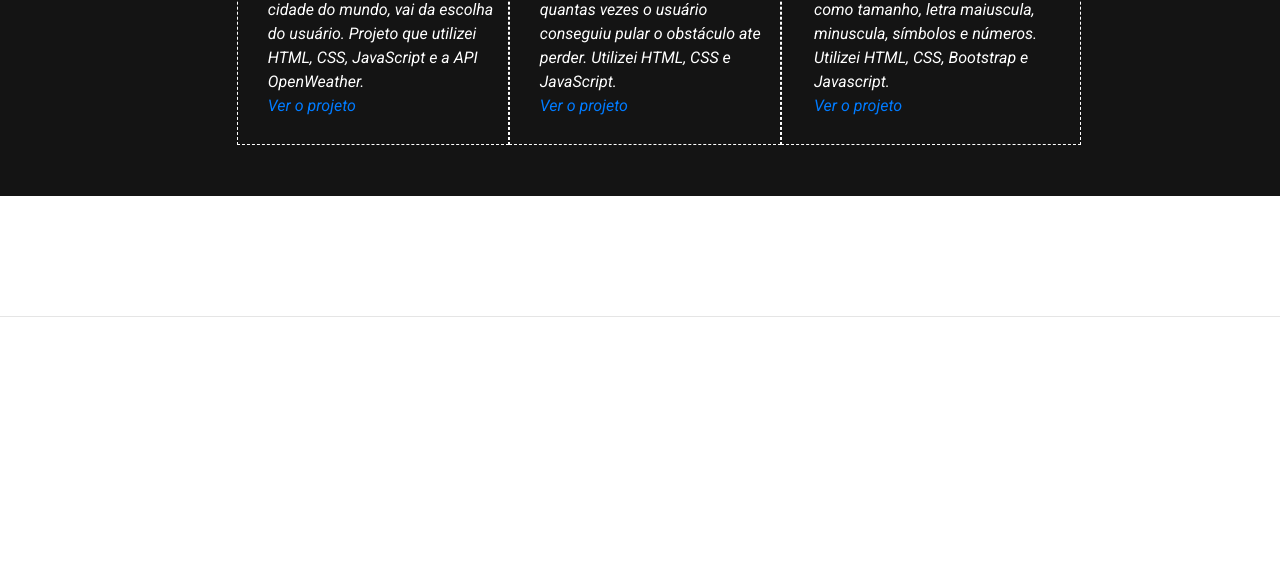
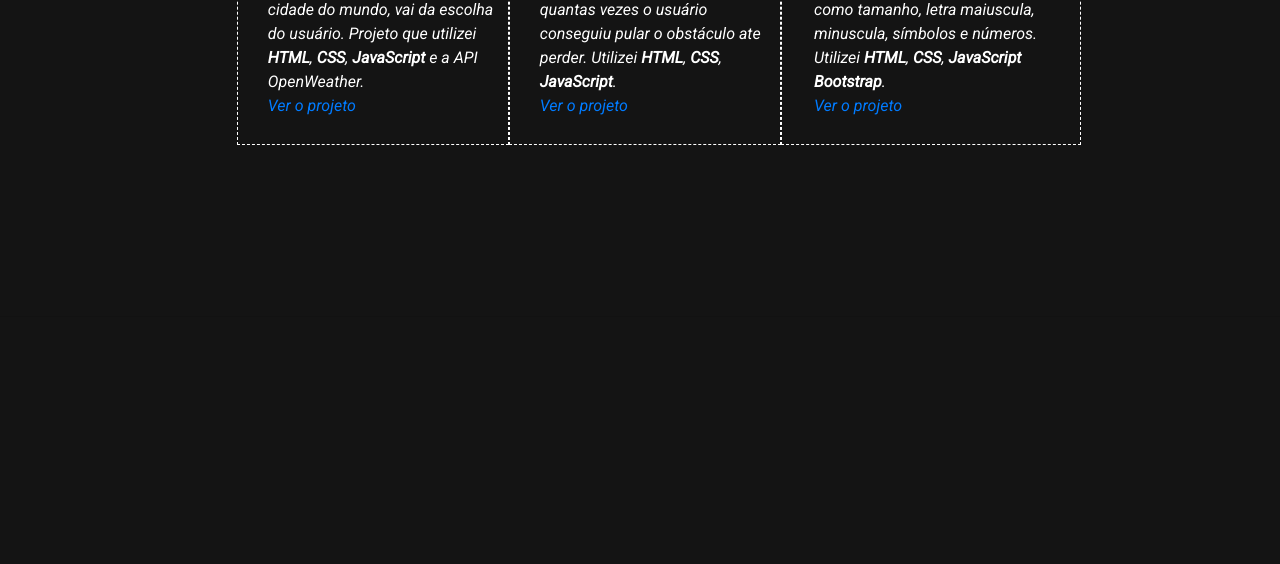
Before and after one commit to dutra118/portifolio, a plain HTML site: page index.html in a window 1280 px wide. Shown: the part 2650-3214 px from the top of the page. Drawn offline with nearby package versions, Linux system fonts and the light colour scheme; a script that the page names is missing; a web font is replaced by a local one.

Commit message:
salvando

```diff
--- a/index.html
+++ b/index.html
@@ -13,7 +13,7 @@
     <link rel="stylesheet" href="caminho/para/bootstrap.min.css">
     <title>Meu portifólio</title>
 </head>
-<body>
+<body id="tudo">
     <header id="he">
         <nav id="navegacao">
             <div>
@@ -75,8 +75,9 @@
                             <li><img src="images/previsao.png" alt="" id="imagemPrevisao"><a href="images/previsao.png">
                             </li>
                         </a>
-                        <p>Aplicação que mostra as condições climáticas atuais e dos próximos 5 dias de qualquer cidade do mundo, vai da escolha do usuário. Projeto que utilizei HTML, CSS, JavaScript e a API OpenWeather. <br><a href="https://dutra118.github.io/forecastWeather/" target="_blank"> Ver o projeto</a></p>
+                        <p>Aplicação que mostra as condições climáticas atuais e dos próximos 5 dias de qualquer cidade do mundo, vai da escolha do usuário. Projeto que utilizei <b>HTML</b>, <b>CSS</b>, <b>JavaScript</b> e a API OpenWeather. <br><a href="https://dutra118.github.io/forecastWeather/" target="_blank"> Ver o projeto</a></p>
                     </ul>
+
                     <ul id="texto2">
                         <h4>Jogo Simpsons</h4>
                         <a href="images/jogoSimpsons.png"
@@ -84,7 +85,7 @@
                             <li><img src="images/jogoSimpsons.png" alt="" id="imagemJogo"><a>
                             </li>
                         </a>
-                        <p>Jogo em que o Bart fica andando de skate e precisa pular o obstáculo e no fim aparece quantas vezes o usuário conseguiu pular o obstáculo ate perder. Utilizei HTML, CSS e JavaScript. <br><a href="https://dutra118.github.io/gameSimpsons/" target="_blank"> Ver o projeto</a></p>
+                        <p>Jogo em que o Bart fica andando de skate e precisa pular o obstáculo e no fim aparece quantas vezes o usuário conseguiu pular o obstáculo ate perder. Utilizei <b>HTML</b>, <b>CSS</b>, <b>JavaScript</b>. <br><a href="https://dutra118.github.io/gameSimpsons/" target="_blank"> Ver o projeto</a></p>
                     </ul>
                     <ul id="texto3">
                         <h4>Gerador de senha aleatória</h4>
@@ -93,7 +94,7 @@
                             <li><img src="images/gerador.png" alt="" id="imagemGerador"><a>
                             </li>
                         </a>
-                        <p>Projeto que consiste em gerar uma senha aleatória com base nas escolhas de caracteres do usuário, como tamanho, letra maiuscula, minuscula, símbolos e números. Utilizei HTML, CSS, Bootstrap e Javascript. <br><a href="https://dutra118.github.io/passwordGenerator/" target="_blank"> Ver o projeto</a></p>
+                        <p>Projeto que consiste em gerar uma senha aleatória com base nas escolhas de caracteres do usuário, como tamanho, letra maiuscula, minuscula, símbolos e números. Utilizei <b>HTML</b>, <b>CSS</b>, <b>JavaScript</b> <b>Bootstrap</b>. <br><a href="https://dutra118.github.io/passwordGenerator/" target="_blank"> Ver o projeto</a></p>
                     </ul>
                     <ul hidden id="texto4">
                         <h4>Calculadora</h4>
@@ -102,7 +103,7 @@
                             <li><img src="images/calculadora.png" alt="" id="imagemCalc"><a>
                             </li>
                         </a>
-                        <p>Este projeto consiste em uma simples calculadora com as operações matemáticas básicas. Este foi o meu primeiro projeto para testar minhas habilidades com HTML, CSS e JavaScript. <br> <a href="https://dutra118.github.io/Calculator/" target="_blank"> Ver o projeto</a></p>
+                        <p>Este projeto consiste em uma simples calculadora com as operações matemáticas básicas. Este foi o meu primeiro projeto para testar minhas habilidades com <b>HTML</b>, <b>CSS</b>, <b>JavaScript</b>. <br> <a href="https://dutra118.github.io/Calculator/" target="_blank"> Ver o projeto</a></p>
                     </ul>
                     <ul hidden id="texto5">
                         <h4>Cronometro</h4>
@@ -111,7 +112,7 @@
                             <li><img src="images/cronometro.png" alt="" id="imagemCron"><a>
                             </li>
                         </a>
-                        <p>Mais uma aplicação feita com HTML, CSS e JavaScript, para praticar as linguagens descritas. Este consiste em um simples cronômetro com as funções de iniciar pausar e reiniciar. <br> <a href="https://dutra118.github.io/StopWatch/" target="_blank"> Ver o projeto</a></p>
+                        <p>Mais uma aplicação feita com <b>HTML</b>, <b>CSS</b>, <b>JavaScript</b>, para praticar as linguagens descritas. Este consiste em um simples cronômetro com as funções de iniciar pausar e reiniciar. <br> <a href="https://dutra118.github.io/StopWatch/" target="_blank"> Ver o projeto</a></p>
                     </ul>
                     <ul hidden id="texto6">
                         <h4>Somos Vasco</h4>
@@ -120,7 +121,7 @@
                             <li><img src="images/vasco.png" alt="" id="imagemVasco"><a>
                             </li>
                         </a>
-                        <p>Projeto feito para uma aula da faculdade que é um simples site feito por HTML, CSS e Bootstrap. O projeto consiste em um site com informações sobre o vasco. <br><a href="https://dutra118.github.io/forecastWeather/" target="_blank"> Ver o projeto</a></p>
+                        <p>Projeto feito para uma aula da faculdade que é um simples site feito por <b>HTML</b>, <b>CSS</b>, <b>Bootstrap</b>. O projeto consiste em um site com informações sobre o vasco. <br><a href="https://dutra118.github.io/forecastWeather/" target="_blank"> Ver o projeto</a></p>
                     </ul>
                 </div>
             </div>
--- a/style.css
+++ b/style.css
@@ -3,7 +3,7 @@
     padding: 0;
     box-sizing: border-box;
 }
-body{
+#tudo{
     background-color: #141414;
 }
 
@@ -368,6 +368,7 @@ h4{
     display: flex;
     justify-content: center;
     align-items: center;
+    flex-wrap: wrap;
 }
 .botaoIcon{
     position: relative;
@@ -375,18 +376,6 @@ h4{
     background-color: #141414;
     margin: 50px;
     text-align: center;
-}
-
-@media (max-width:1200px){
-    .botaoIcon{
-        padding: 10px 30px;
-    }
-}
-
-@media (max-width:1000px){
-    .botaoIcon{
-        margin: 20px;
-    }
 }
 
 #botaoHtml{
```
